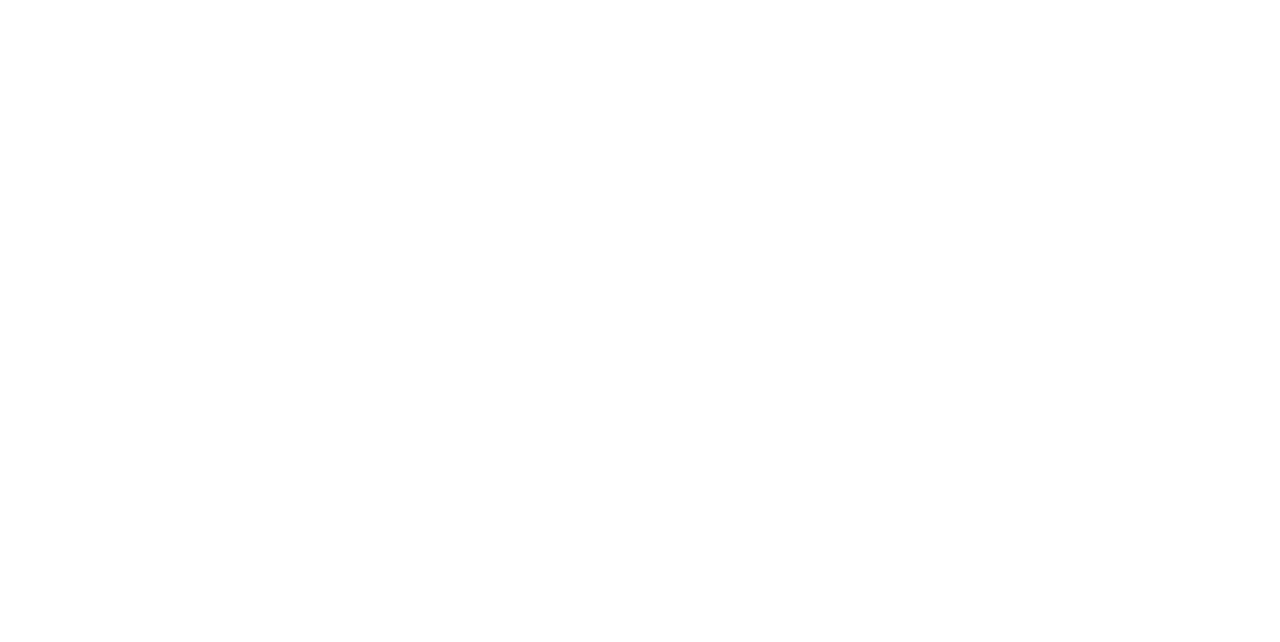
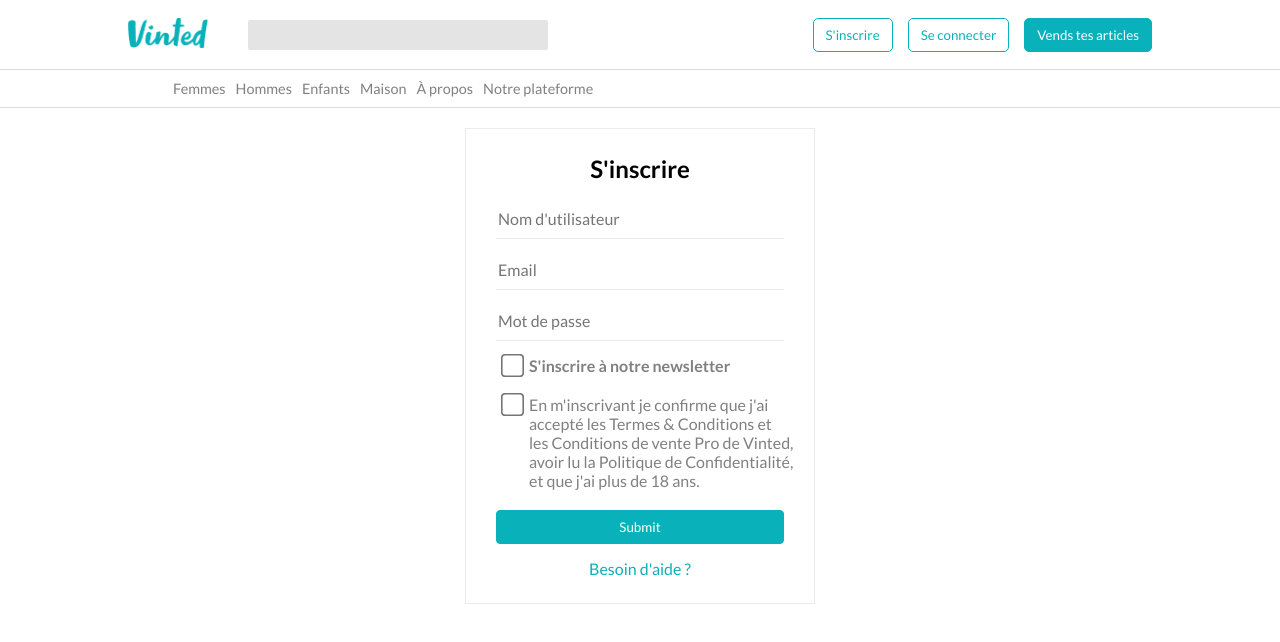
Before and after one commit to HNVN-dev/vinted-react, a React (Create React App) app: page /signup in a window 1280 px wide. Before the commit this address had no page. Shown: the top 642 px of the page. Built offline with nearby package versions, Linux system fonts and the light colour scheme.

Commit message:
let's deploy

```diff
--- a/package.json
+++ b/package.json
@@ -7,6 +7,7 @@
     "@testing-library/react": "^12.0.0",
     "@testing-library/user-event": "^13.2.1",
     "axios": "^0.25.0",
+    "js-cookie": "^3.0.1",
     "react": "^17.0.2",
     "react-dom": "^17.0.2",
     "react-multi-carousel": "^2.6.5",
--- a/src/App.css
+++ b/src/App.css
@@ -18,6 +18,12 @@ button {
   cursor: pointer;
 }
 
+/* general settings */
+
+ul {
+  list-style: none;
+}
+
 /* general CTA                 button settings  */
 
 .create-offer,
@@ -27,7 +33,9 @@ button {
   color: white;
 }
 
-header {
+.header-wrapper {
+  display: flex;
+  justify-content: space-between;
   width: 80%;
   margin: 0 auto;
 }
@@ -36,7 +44,6 @@ header {
 
 .primary-nav {
   display: flex;
-  justify-content: space-between;
   align-items: center;
   height: 70px;
 }
@@ -45,6 +52,26 @@ header {
   width: 80px;
   margin-right: 40px;
   cursor: pointer;
+}
+
+.primary-nav,
+.secondary-nav {
+  width: 100%;
+  border-bottom: 1px solid #dadada;
+}
+
+.secondary-nav ul {
+  display: flex;
+}
+
+.secondary-nav {
+  margin-bottom: 20px;
+}
+
+.secondary-nav ul li {
+  margin: 10px 5px;
+  font-size: 0.9rem;
+  color: gray;
 }
 
 /* flex on the left-nav container so we can center the input */
@@ -56,6 +83,10 @@ header {
 
 .searchbar {
   border: none;
+  background-color: #e4e4e4;
+  border-radius: 2px;
+  padding: 7px 0;
+  width: 300px;
 }
 
 .right-nav {
@@ -233,3 +264,99 @@ main {
   background-color: #09b1ba;
   color: white;
 }
+
+/* signup form */
+
+.signup-form-container {
+  display: flex;
+  flex-direction: column;
+  justify-content: center;
+  align-items: center;
+  width: 350px;
+  margin: 0 auto;
+  border: 1px solid #ebebeb;
+  padding: 25px 30px;
+}
+
+.signup-form-container h1 {
+  margin-bottom: 25px;
+  font-size: 1.5rem;
+}
+.signup-form-container h3 {
+  font-size: 1rem;
+  color: grey;
+}
+
+.gdpr-container,
+.newsletter-container {
+  display: flex;
+  align-items: baseline;
+  margin-bottom: 20px;
+}
+
+.newsletter-container,
+.gdpr-container {
+  width: 100%;
+  margin-left: 20px;
+}
+
+.gdpr-checkbox-input,
+.signup-checkbox-input {
+  margin-right: 10px;
+}
+
+.gdpr-container p {
+  color: gray;
+}
+
+.signup-user-input,
+.signup-email-input,
+.signup-password-input {
+  border: none;
+  border-bottom: 1px solid #ebebeb;
+  outline: none;
+  margin-bottom: 20px;
+  width: 100%;
+  border-width: 1px;
+  font-size: 1rem;
+}
+
+.signup-form-container input[type="text"],
+.signup-form-container input[type="email"],
+.signup-form-container input[type="password"] {
+  padding-bottom: 10px;
+  padding-right: 10px;
+}
+
+input[type="checkbox"] {
+  -ms-transform: scale(1.8);
+  -moz-transform: scale(1.8);
+  -webkit-transform: scale(1.8);
+  -o-transform: scale(1.8);
+}
+
+.signup-password-input {
+  margin-bottom: 15px;
+}
+
+.newsletter-intro input {
+  margin-right: 10px;
+}
+
+.signup-submit-input {
+  width: 100%;
+  padding: 8px 0;
+  border-radius: 4px;
+  border: 1px solid #09b1ba;
+  background-color: #09b1ba;
+  color: white;
+  margin-bottom: 15px;
+}
+
+.already-registered {
+  color: #09b1ba;
+  cursor: pointer;
+}
+.already-registered:hover {
+  text-decoration: underline;
+}
--- a/src/App.js
+++ b/src/App.js
@@ -1,7 +1,8 @@
 import "./App.css";
 import { BrowserRouter as Router, Routes, Route, Link } from "react-router-dom";
-import Home from "./pages/Home";
-import Offer from "./pages/Offer";
+import Home from "./containers/Home";
+import Offer from "./containers/Offer";
+import Signup from "./containers/Signup";
 import { useParams } from "react-router-dom";
 
 function App() {
@@ -10,6 +11,7 @@ function App() {
       <Routes>
         <Route path="/" element={<Home />} />
         <Route path="/offer/:id" element={<Offer />} />
+        <Route path="/signup" element={<Signup />} />
       </Routes>
     </Router>
   );
--- a/src/components/Header.js
+++ b/src/components/Header.js
@@ -5,6 +5,7 @@ const Header = () => {
   return (
     <header>
       <nav className="primary-nav">
+        <div className="header-wrapper">
           <div className="left-nav">
             <Link to="/">
               <img src={logo} alt="vinted logo" className="header-logo" />{" "}
@@ -12,9 +13,26 @@ const Header = () => {
             <input className="searchbar" type="text" />
           </div>
           <div className="right-nav">
+            <Link to="/signup">
               <button className="signup">S'inscrire</button>
+            </Link>
+            <Link to="/login">
               <button className="login">Se connecter</button>
+            </Link>
             <button className="create-offer">Vends tes articles</button>
+          </div>
+        </div>
+      </nav>
+      <nav className="secondary-nav">
+        <div className="header-wrapper">
+          <ul>
+            <li>Femmes</li>
+            <li>Hommes</li>
+            <li>Enfants</li>
+            <li>Maison</li>
+            <li>À propos</li>
+            <li>Notre plateforme</li>
+          </ul>
         </div>
       </nav>
     </header>
--- a/src/pages/Offers.js
+++ b/src/containers/Offers.js
@@ -6,7 +6,6 @@ import { Link } from "react-router-dom";
 const Offer = () => {
   const [data, setData] = useState({});
   const [isLoading, setIsLoading] = useState(true);
-  const [product, setProduct] = useState([]);
 
   const fetchData = async () => {
     try {
--- /dev/null
+++ b/src/containers/Signup.js
@@ -0,0 +1,96 @@
+import axios from "axios";
+import { useState, useEffect } from "react";
+import Header from "../components/Header";
+
+const Signup = () => {
+  const [username, setUsername] = useState("");
+  const [email, setEmail] = useState("");
+  const [password, setPassword] = useState("");
+  const [newsletter, setNewsletter] = useState(false);
+
+  const handleSubmit = async (event) => {
+    try {
+      event.preventDefault();
+      axios.post("https://lereacteur-vinted-api.herokuapp.com/user/signup", {
+        username,
+        email,
+        password,
+        newsletter,
+      });
+    } catch (error) {
+      console.log(error.response);
+    }
+  };
+
+  const handleSetUsername = (event) => {
+    const value = event.target.value;
+    setUsername(value);
+  };
+  const handleSetEmail = (event) => {
+    const value = event.target.value;
+    setEmail(value);
+  };
+  const handleSetPassword = (event) => {
+    const value = event.target.value;
+    setPassword(value);
+  };
+  const handleCheckBox = () => {
+    setNewsletter(true);
+  };
+
+  return (
+    <>
+      <Header />
+      <form className="signup-form" action="" onSubmit={handleSubmit}>
+        <div className="signup-form-container">
+          <h1>S'inscrire</h1>
+          <input
+            className="signup-user-input"
+            value={username}
+            type="text"
+            placeholder="Nom d'utilisateur"
+            onChange={handleSetUsername}
+          />
+
+          <input
+            className="signup-email-input"
+            type="email"
+            value={email}
+            placeholder="Email"
+            onChange={handleSetEmail}
+          />
+          <input
+            className="signup-password-input"
+            type="password"
+            value={password}
+            placeholder="Mot de passe"
+            onChange={handleSetPassword}
+          />
+
+          <div className="newsletter-container">
+            <input
+              className="signup-checkbox-input"
+              type="checkbox"
+              onChange={handleCheckBox}
+            />
+            <h3>S'inscrire à notre newsletter</h3>
+          </div>
+
+          <div className="gdpr-container">
+            <input className="gdpr-checkbox-input" type="checkbox" />
+            <p>
+              En m'inscrivant je confirme que j'ai accepté les Termes &
+              Conditions et les Conditions de vente Pro de Vinted, avoir lu la
+              Politique de Confidentialité, et que j'ai plus de 18 ans.
+            </p>
+          </div>
+
+          <input className="signup-submit-input" type="submit" />
+          <div className="already-registered">Besoin d'aide ?</div>
+        </div>
+      </form>
+    </>
+  );
+};
+
+export default Signup;
```
Also changed, not shown: src/containers/Login.js (added, +10 -0 lines), src/containers/Home.js (renamed from src/pages/Home.js), src/containers/Offer.js (renamed from src/pages/Offer.js), 1 other file (tests, documents, lock files or other folders). Lines whose indentation alone changed are shown as unchanged.
